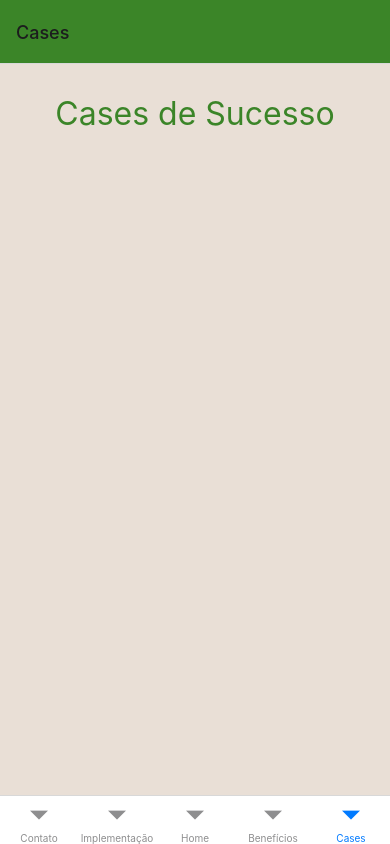
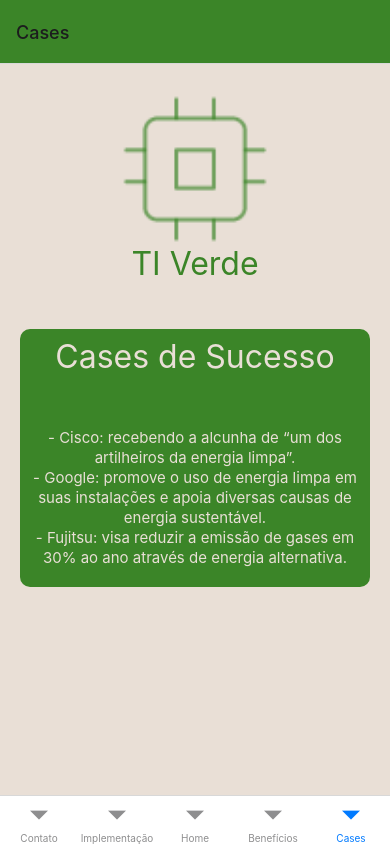
Before and after one commit to bgarbero/meuAppTIVerde, a React Native app in the folder meuAppTiVerde/: screen /Cases in a window 390 px wide. Built offline with nearby package versions, Linux system fonts and the light colour scheme.

Commit message:
finalizando telas de navegação

```diff
--- a/meuAppTiVerde/src/pages/Beneficios/index.js
+++ b/meuAppTiVerde/src/pages/Beneficios/index.js
@@ -1,12 +1,40 @@
 import React from "react";
 import {Text, StyleSheet, View, Image} from "react-native";
-import { Container, MeuTexto, MeuTitulo } from "../../styles/style-geral";
+import { Container, MeuTexto, MeuTitulo, Quadrado, Cpu } from "../../styles/style-geral";
 
 export default function Beneficios(){
     return (
         <Container>
-            <MeuTitulo>Benefícios</MeuTitulo>
-                <MeuTexto></MeuTexto>
+            <Cpu source={require('../../assets/cpu.png')} style={style.imagem}></Cpu>
+            <MeuTitulo style={style.homeTitulo}>
+                TI Verde
+            </MeuTitulo>
+            <Quadrado></Quadrado>
+            <MeuTitulo style={style.titulo}>Benefícios</MeuTitulo>
+            <MeuTexto style={style.apresentacao}>
+            - Redução de custos{'\n'}
+            - Aumento do valor de mercado{'\n'}
+            - Maior produtividade {'\n'}
+            - Modernização{'\n'}
+            - Conservação da natureza para as próximas gerações{'\n'}
+            </MeuTexto>
         </Container>
-    )
-}
+    );//aqui iremos retornar um código em jsx
+} // criar páginas assim e componentes menores com arrow function
+
+const style = StyleSheet.create({
+    apresentacao:{
+        flex: 3,
+        alignContent: "center",
+        justifyContent: "center",
+        color: '#E9DFD6',
+        top: -200,
+        width: 350,
+        /* height: 450 */
+    },
+    titulo:{
+        color: '#E9DFD6',
+        flex: 3,
+        top: -200
+    }
+})
--- a/meuAppTiVerde/src/pages/CasesDeSucesso/index.js
+++ b/meuAppTiVerde/src/pages/CasesDeSucesso/index.js
@@ -1,12 +1,38 @@
 import React from "react";
 import {Text, StyleSheet, View, Image} from "react-native";
-import { Container, MeuTexto, MeuTitulo } from "../../styles/style-geral";
+import { Container, MeuTexto, MeuTitulo, Cpu, Quadrado } from "../../styles/style-geral";
 
 export default function Cases(){
     return (
         <Container>
-            <MeuTitulo>Cases de Sucesso</MeuTitulo>
-                <MeuTexto></MeuTexto>
+            <Cpu source={require('../../assets/cpu.png')} style={style.imagem}></Cpu>
+            <MeuTitulo style={style.homeTitulo}>
+                TI Verde
+            </MeuTitulo>
+            <Quadrado></Quadrado>
+            <MeuTitulo style={style.OqueE}>Cases de Sucesso</MeuTitulo>
+            <MeuTexto style={style.apresentacao}>
+            - Cisco: recebendo a alcunha de “um dos artilheiros da energia limpa”.{'\n'}
+            - Google: promove o uso de energia limpa em suas instalações e apoia diversas causas de energia sustentável.{'\n'}
+            - Fujitsu: visa reduzir a emissão de gases em 30% ao ano através de energia alternativa.{'\n'}
+            </MeuTexto>
         </Container>
     )
 }
+
+const style=StyleSheet.create({
+    apresentacao:{
+        flex: 3,
+        alignContent: "center",
+        justifyContent: "center",
+        color: '#E9DFD6',
+        top: -200,
+        width: 350,
+        /* height: 450 */
+    },
+    OqueE:{
+        color: '#E9DFD6',
+        flex: 3,
+        top: -200
+    }
+})
--- a/meuAppTiVerde/src/pages/Contato/index.js
+++ b/meuAppTiVerde/src/pages/Contato/index.js
@@ -1,30 +1,39 @@
 import React from "react";
 import {Text, StyleSheet, View, Image} from "react-native";
-import { Container, MeuTexto, MeuTitulo, Quadrado } from "../../styles/style-geral";
+import { Container, MeuTexto, MeuTitulo, Quadrado, Cpu } from "../../styles/style-geral";
 
 function contato(){
     return (
         <Container>
-            <Quadrado style={style.rect}></Quadrado>
-                <MeuTexto style={style.texto}>Autor: Bruno da Silva Garbero{'\n'}
-                E-mail: bruno_garbero@hotmail.com{'\n'}
-                Telefone: (24) 99204-9499</MeuTexto>
+            <Cpu source={require('../../assets/cpu.png')} style={style.imagem}></Cpu>
+            <MeuTitulo style={style.homeTitulo}>
+                TI Verde
+            </MeuTitulo>
+            <Quadrado></Quadrado>
+            <MeuTitulo style={style.titulo}>Contato</MeuTitulo>
+            <MeuTexto style={style.apresentacao}>
+            Bruno da Silva Garbero{'\n'}
+                bruno_garbero@hotmail.com{'\n'}
+                +55 24 99204-9499
+            </MeuTexto>
         </Container>
-    )
-}
+    );//aqui iremos retornar um código em jsx
+} // criar páginas assim e componentes menores com arrow function
 
 const style = StyleSheet.create({
-    texto:{
-        alignItems: 'center',
-        justifyContent: 'center',
-        marginBottom: 15,
-        top: -100,
+    apresentacao:{
+        flex: 3,
+        alignContent: "center",
+        justifyContent: "center",
         color: '#E9DFD6',
-        flex: 3
+        top: -170,
+        width: 350,
+        fontSize: 20
     },
-    rect:{
+    titulo:{
+        color: '#E9DFD6',
         flex: 3,
-        top: 150
+        top: -200
     }
 })
 
--- a/meuAppTiVerde/src/pages/Implementacao/index.js
+++ b/meuAppTiVerde/src/pages/Implementacao/index.js
@@ -1,11 +1,38 @@
 import React from "react";
 import {Text, StyleSheet, View, Image} from "react-native";
-import { Container, MeuTexto, MeuTitulo } from "../../styles/style-geral";
+import { Container, MeuTexto, MeuTitulo, Quadrado, Cpu } from "../../styles/style-geral";
+import styled from "styled-components";
 
 export default function Implementacao(){
     return(
         <Container>
-            <MeuTitulo>Implementação</MeuTitulo>
+            <Cpu source={require('../../assets/cpu.png')} style={style.imagem}></Cpu>
+            <MeuTitulo style={style.homeTitulo}>
+                TI Verde
+            </MeuTitulo>
+            <Quadrado></Quadrado>
+            <MeuTitulo style={style.OqueE}>Implementação</MeuTitulo>
+            <MeuTexto style={style.apresentacao}>
+            O primeiro passo é avaliar os equipamentos presentes na empresa como computadores e ar condicionado por exemplo. Quanto mais antigo o equipamento, maior é o seu consumo de energia.
+            Reduzir o consumo de papel também é importante. Para isso, procura-se trabalhar com armazenamento em nuvem.
+            </MeuTexto>
         </Container>
-    )
-}
+    );//aqui iremos retornar um código em jsx
+} // criar páginas assim e componentes menores com arrow function
+
+const style = StyleSheet.create({
+    apresentacao:{
+        flex: 3,
+        alignContent: "center",
+        justifyContent: "center",
+        color: '#E9DFD6',
+        top: -200,
+        width: 350,
+        /* height: 450 */
+    },
+    OqueE:{
+        color: '#E9DFD6',
+        flex: 3,
+        top: -200
+    }
+})
```
Also changed, not shown: meuAppTiVerde/App.js (+0 -19 lines).
